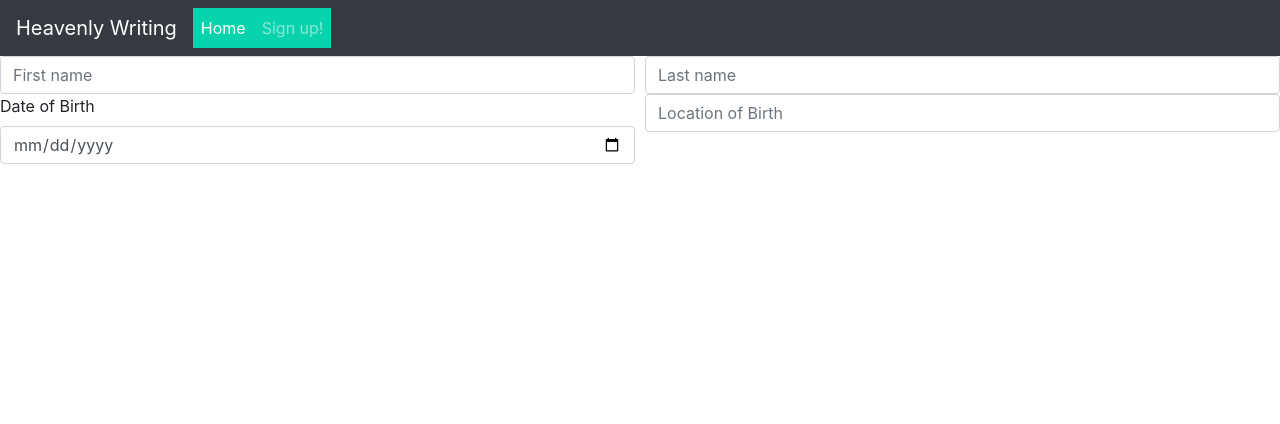
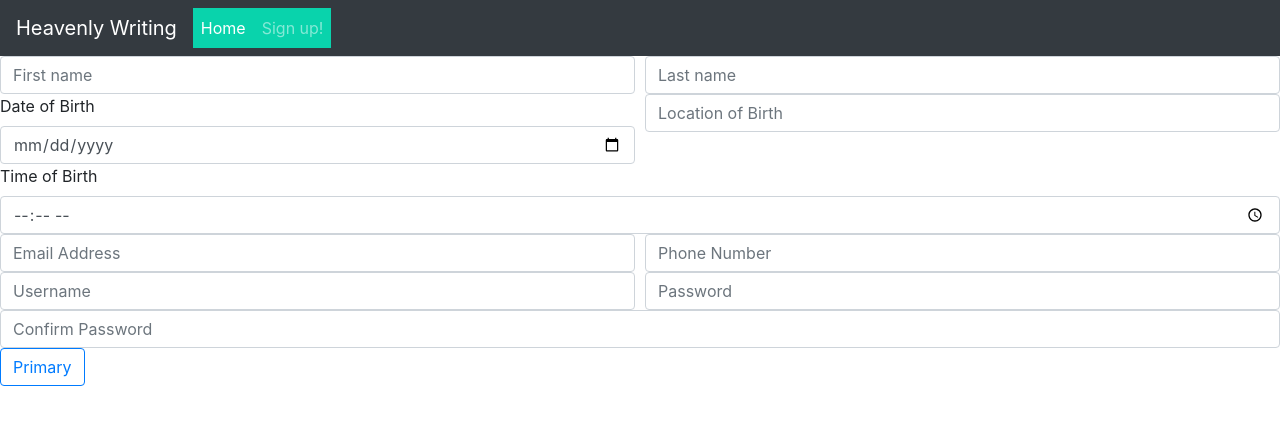
Before and after one commit to UFamayajimenez/HeavenlyWritingHoroscopes, a React (Create React App) app in the folder client/: page /SignUp in a window 1280 px wide. Shown: the top 424 px of the page. Built offline with nearby package versions, Linux system fonts and the light colour scheme.

Commit message:
All inputs for user form + button are done. Need to style. Good time to begin backend implementation

```diff
--- a/client/src/views/SignUp/SignUp.js
+++ b/client/src/views/SignUp/SignUp.js
@@ -23,6 +23,34 @@ const SignUp = () => {
                     <input type="text" className="form-control" placeholder="Location of Birth"/>
                 </div>
             </div>
+            <div className="form-row">
+                <div className="col">
+                    <label htmlFor="timeOfBirth-label">Time of Birth</label>
+                    <input className="form-control" type="time" id="timeOfBirth-input"/>
+                </div>
+            </div>
+            <div className="form-row">
+                <div className="col">
+                    <input type="text" className="form-control" type = "email" placeholder="Email Address"/>
+                </div>
+                <div className="col">
+                    <input type="text" className="form-control" type = "tel" placeholder="Phone Number"/>
+                </div>
+            </div>
+            <div className="form-row">
+                <div className="col">
+                    <input type="text" className="form-control" placeholder="Username"/>
+                </div>
+                <div className="col">
+                    <input type="text" className="form-control" placeholder="Password"/>
+                </div>
+            </div>
+            <div className="form-row">
+                <div className="col">
+                    <input type="text" className="form-control" placeholder="Confirm Password"/>
+                </div>
+            </div>
+            <button type="button" className="btn btn-outline-primary">Primary</button>
         </form>
 
     );
```
